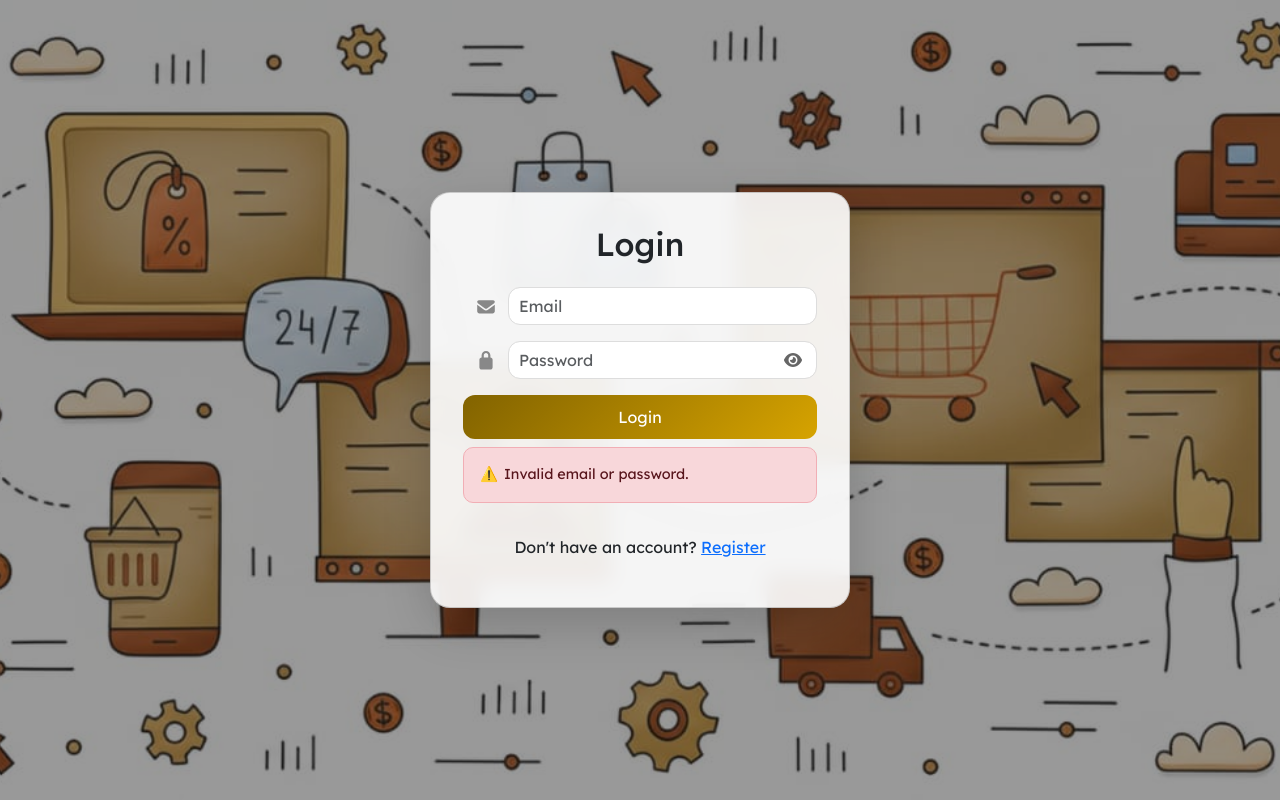
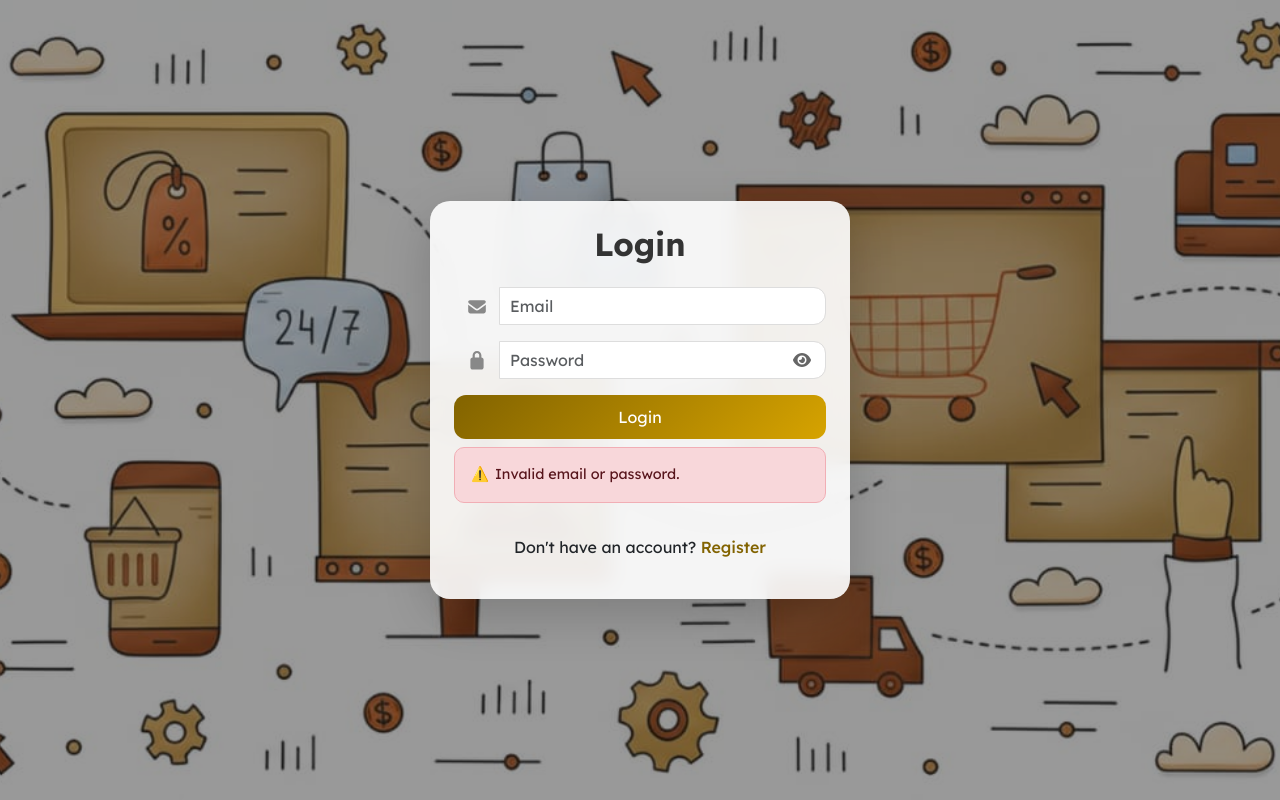
Before and after one commit to SomayaTamer/Taylor, a plain HTML site: page index.html in a window 1280 px wide. Both pictures are taken after a click on the button "Login". Drawn offline with Linux system fonts and the light colour scheme.

Commit message:
Update index.html

```diff
--- a/index.html
+++ b/index.html
@@ -8,15 +8,16 @@
         <link rel="icon" href="./img/logo.png" type="image/x-icon">
 
     <!-- Google Font -->
-  <link href="https://fonts.googleapis.com/css2?family=Lexend:wght@100..900&display=swap" rel="stylesheet">
-
+    <link
+      href="https://fonts.googleapis.com/css2?family=Lexend:wght@100..900&display=swap"
+      rel="stylesheet"
+    />
     <style>
       :root {
         --main-color: #826300;
         --main-hover: #d6a300;
         --grey-color: #d9d9d9;
       }
-
       body {
         font-family: "Lexend", sans-serif;
         margin: 0;
@@ -30,23 +31,28 @@
         min-height: 100vh;
       }
 
+      /* أوفرلاي فوق الخلفية */
       body::before {
         content: "";
         position: absolute;
-      top:0; left:0; right:0; bottom:0;
-      background: rgba(0,0,0,0.4);
-      z-index:0;
+        top: 0;
+        left: 0;
+        right: 0;
+        bottom: 0;
+        background: rgba(0, 0, 0, 0.4);
+        z-index: 0;
       }
 
       #login {
         position: relative;
-      z-index:1;
+        z-index: 1;
         display: flex;
         align-items: center;
         justify-content: center;
         width: 100%;
       }
 
+      /* الكارد */
       .card {
         max-width: 420px;
         width: 100%;
@@ -55,60 +61,155 @@
         backdrop-filter: blur(10px);
         box-shadow: 0 8px 25px rgba(0, 0, 0, 0.15);
         animation: fadeUp 0.7s ease;
-      padding: 2rem;
       }
 
       @keyframes fadeUp {
-      from { transform: translateY(30px); opacity:0;}
-      to { transform: translateY(0); opacity:1;}
+        from {
+          transform: translateY(30px);
+          opacity: 0;
+        }
+        to {
+          transform: translateY(0);
+          opacity: 1;
+        }
       }
 
+      /* زرار Login */
       .btn-primary {
-      background: linear-gradient(135deg, var(--main-color), var(--main-hover));
+        background: linear-gradient(
+          135deg,
+          var(--main-color),
+          var(--main-hover)
+        );
         border: none;
         border-radius: 12px;
         transition: all 0.3s ease;
         padding: 10px;
       }
-
       .btn-primary:hover {
         transform: translateY(-3px) scale(1.02);
-      box-shadow: 0 5px 15px rgba(214,163,0,0.4);
+        box-shadow: 0 5px 15px rgba(214, 163, 0, 0.4);
+      }
+      .btn-primary:disabled {
+        opacity: 0.7;
       }
 
-    .input-group-text { background: transparent; border: none; color: #888; font-size:1.1rem; }
-    .form-control { border-radius: 12px !important; border: 1px solid #ddd; padding-left:10px; }
-    .form-control:focus { border-color: #d6a300; box-shadow:0 0 5px rgba(214,163,0,0.4);}
-    #togglePassword { background:none; border:none; color:#666; font-size:1rem;}
-    #togglePassword:hover { color: var(--main-hover);}
-    #errorMsg { border-radius:10px; font-size:0.9rem; display:flex; align-items:center; gap:6px;}
-    #errorMsg::before { content:"⚠️"; }
+      /* الحقول */
+      .input-group-text {
+        background: transparent;
+        border: none;
+        color: #888;
+        font-size: 1.1rem;
+      }
+      .form-control {
+        border-radius: 12px !important;
+        border: 1px solid #ddd;
+        padding-left: 10px;
+        border-top-left-radius: 0 !important;
+        border-bottom-left-radius: 0 !important;
+      }
+      .form-control:focus {
+        border-color: #d6a300;
+        box-shadow: 0 0 5px rgba(214, 163, 0, 0.4);
+      }
+      .input-group > .form-control:focus {
+        z-index: 0;
+      }
+
+      /* زرار إظهار/إخفاء الباسورد */
+      #togglePassword {
+        background: none;
+        border: none;
+        color: #666;
+        font-size: 1rem;
+      }
+      #togglePassword:hover {
+        color: var(--main-hover);
+      }
+
+      /* رسالة الخطأ */
+      #errorMsg {
+        border-radius: 10px;
+        font-size: 0.9rem;
+        display: flex;
+        align-items: center;
+        gap: 6px;
+      }
+      #errorMsg::before {
+        content: "⚠️";
+      }
+
+      /* النصوص واللينكات */
+      h2 {
+        font-weight: 700;
+        color: #333;
+      }
+      a {
+        color: var(--main-color);
+        text-decoration: none;
+        font-weight: 500;
+        transition: color 0.3s;
+      }
+      a:hover {
+        color: var(--main-hover);
+      }
+
+      /* Responsive */
+      @media (max-width: 576px) {
+        .card {
+          margin: 15px;
+          padding: 20px;
+        }
+        h2 {
+          font-size: 1.5rem;
+        }
+      }
     </style>
   </head>
   <body>
     <section id="login">
-  <div class="card shadow-lg">
+      <div class="card shadow-lg p-4 border-0">
         <h2 class="text-center mb-4">Login</h2>
-
         <div class="mb-3 input-group">
-      <span class="input-group-text"><i class="fa-solid fa-envelope"></i></span>
-      <input type="email" class="form-control" id="login-email" placeholder="Email" required>
+          <span class="input-group-text"
+            ><i class="fa-solid fa-envelope"></i
+          ></span>
+          <input
+            required
+            type="email"
+            class="form-control"
+            id="login-email"
+            placeholder="Email"
+          />
         </div>
-
         <div class="mb-3 input-group position-relative">
           <span class="input-group-text"><i class="fa-solid fa-lock"></i></span>
-      <input type="password" class="form-control" id="login-password" placeholder="Password" required>
-      <button type="button" id="togglePassword" class="position-absolute end-0 top-50 translate-middle-y me-2">
+          <input
+            required
+            type="password"
+            class="form-control"
+            id="login-password"
+            placeholder="Password"
+          />
+          <button
+            type="button"
+            class="position-absolute end-0 top-50 translate-middle-y me-2"
+            id="togglePassword"
+            aria-label="Show or hide password"
+          >
             <i class="fa-solid fa-eye"></i>
           </button>
         </div>
-
         <button id="btn" class="btn btn-primary w-100 mb-2">
-      <span class="spinner-border spinner-border-sm me-2 d-none" id="loadingSpinner"></span>
+          <span
+            class="spinner-border spinner-border-sm me-2 d-none"
+            id="loadingSpinner"
+          ></span>
           Login
         </button>
-
-    <div id="errorMsg" class="alert alert-danger d-none">Invalid email or password.</div>
+        <div id="errorMsg" class="alert alert-danger d-none">
+          Invalid email or password.
+        </div>
         <p class="text-center mt-3">
           Don't have an account? <a href="./Register/index.html">Register</a>
         </p>
@@ -124,14 +225,7 @@
       const spinner = document.getElementById("loadingSpinner");
       const errorMsg = document.getElementById("errorMsg");
 
-  // Remove auto-redirect unless user really logged in
-  const loggedInUser = JSON.parse(localStorage.getItem("loggedInUser"));
-  if (loggedInUser) {
-    window.location.href = "../Home/index.html";
-  }
-
-  // Login function
-  btn.addEventListener("click", function () {
+      btn.addEventListener("click", function login() {
         errorMsg.classList.add("d-none");
         spinner.classList.remove("d-none");
         btn.disabled = true;
@@ -140,20 +234,21 @@
           const email = document.getElementById("login-email").value;
           const password = loginPassword.value;
           let users = JSON.parse(localStorage.getItem("user")) || [];
-      const user = users.find(u => u.userEmail === email && u.userPassword === password);
+          const user = users.find(
+            (u) => u.userEmail === email && u.userPassword === password
+          );
 
           if (user) {
             localStorage.setItem("loggedInUser", JSON.stringify({ email }));
-        window.location.href = "../Home/index.html";
+            window.location.href = "./Home/index.html";
           } else {
             errorMsg.classList.remove("d-none");
             spinner.classList.add("d-none");
             btn.disabled = false;
           }
-    }, 500);
+        }, 1000);
       });
 
-  // Toggle password visibility
       togglePassword.addEventListener("click", function () {
         if (loginPassword.type === "password") {
           loginPassword.type = "text";
@@ -163,6 +258,13 @@
           togglePassword.innerHTML = `<i class="fa-solid fa-eye"></i>`;
         }
       });
+
+      window.onload = function () {
+        const loggedInUser = JSON.parse(localStorage.getItem("loggedInUser"));
+        if (loggedInUser) {
+          window.location.href = "./Home/index.html";
+        }
+      };
     </script>
   </body>
 </html>
```
Lines whose indentation alone changed are shown as unchanged.
